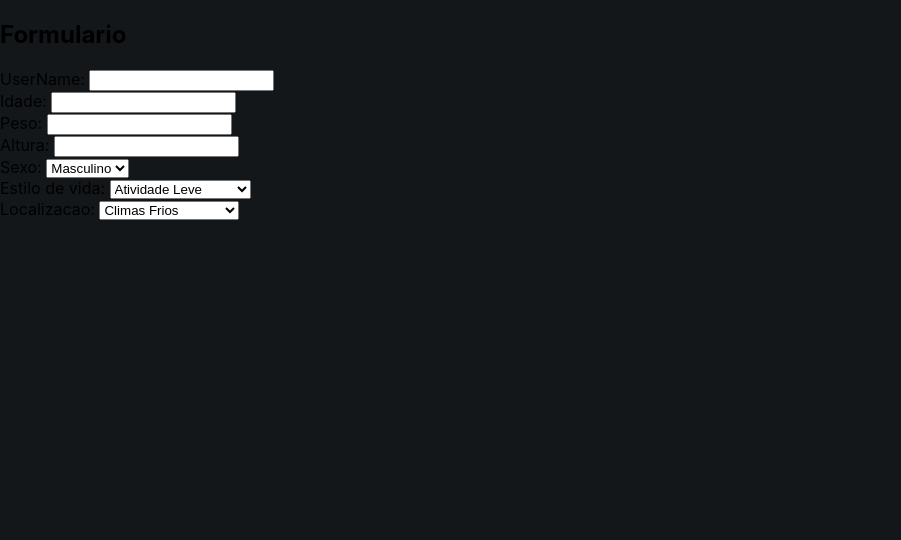
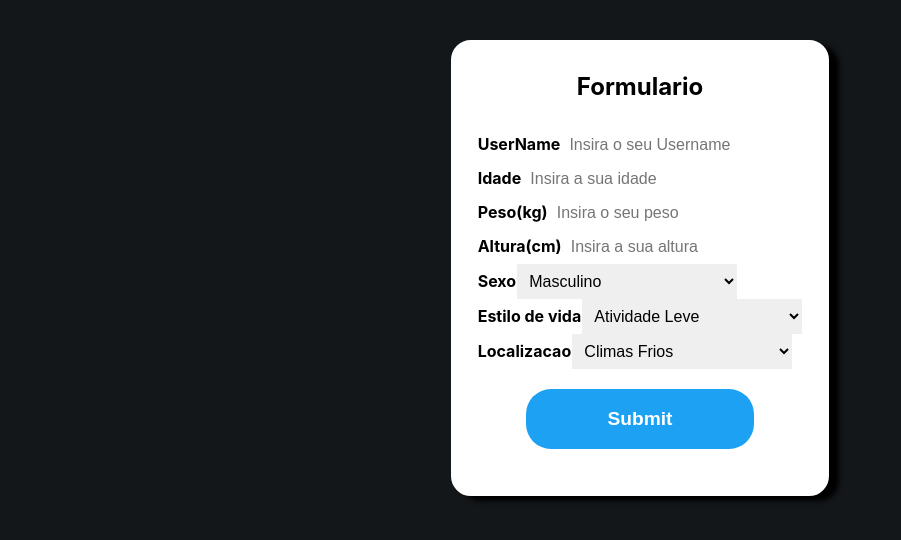
Before and after one commit to Berna1337/thirsty, a React (Create React App) app in the folder frontend/: page / in a window 1280 px wide. Shown: the top 540 px of the page, without its empty margins (0-901 px from the left). Built offline with nearby package versions, Linux system fonts and the light colour scheme.

Commit message:
UserDataUpdateCSS

```diff
--- a/frontend/src/components/Thirsty.module.css
+++ b/frontend/src/components/Thirsty.module.css
@@ -5,6 +5,11 @@ body{
     background: rgb(20,23,26);
 }
 
+.h2{
+    text-align: center;
+    margin-top: 5px;
+    padding-bottom: 7px;
+}
 .nodecor {
     text-decoration: none;
     color: rgb(29,161,242);
--- a/frontend/src/components/UserData.js
+++ b/frontend/src/components/UserData.js
@@ -1,4 +1,5 @@
-import {useState} from 'react'
+import React, { useState } from 'react';
+import styles from './Thirsty.module.css'
 
 export const Formulario = () => {
 const [userName, setUserName] = useState('')
@@ -10,72 +11,77 @@ const [estiloVida, setEstiloVida] = useState('')
 const [localizacao, setLocalizacao] = useState('')
 
     return (
-        <div>
-            <h2>Formulario</h2>
-            <form>
+    <form className={styles.form}>
+        <div className={styles.main}>
+            <h2 className={styles.h2}>Formulario</h2>
 
-            <label>UserName: </label>
+            <label className={styles.section}>UserName: </label>
             <input
+                placeholder="Insira o seu Username"
+                className={styles.input}
                 type = "text"
                 Required
-                maxLength={3}
                 onChange={(e) => setUserName(e.target.value)}
             />
             <br></br>
 
-            <label>Idade: </label>
+            <label className={styles.section}>Idade: </label>
             <input
+                placeholder="Insira a sua idade"
+                className={styles.input}
                 type = "number"
                 Required
                 onChange={(e) => setIdade(e.target.value)}
             />
             <br></br>
 
-            <label>Peso: </label>
+            <label className={styles.section}>Peso(kg): </label>
             <input
+                placeholder="Insira o seu peso"
+                className={styles.input}
                 type = "number"
                 Required
-                value = {setPeso}
                 onChange={(e) => setPeso(e.target.value)}
             />
             <br></br>
 
-            <label>Altura: </label>
+            <label className={styles.section}>Altura(cm): </label>
             <input
+                placeholder="Insira a sua altura"
+                className={styles.input}
                 type = "number"
                 Required
-                value = {setIdade}
                 onChange={(e) => setAltura(e.target.value)}
             />
             <br></br>
 
-            <lable>Sexo: </lable>
-            <select>
-                <option value= "masculino">Masculino</option>
-                <option value = 'femeninio'>Femenino</option>
+            <lable className={styles.section}>Sexo: </lable>
+            <select className={styles.input}>
+                <option value = "masculino" onChange={(e) => setSexo(e.target.value)}>Masculino</option>
+                <option value = 'femeninio' onChange={(e) => setSexo(e.target.value)}>Femenino</option>
             </select>
             <br></br>
 
-            <label>Estilo de vida: </label>
-            <select>
-                <option value= "leve">Atividade Leve</option>
-                <option value = 'moderada'>Atividade Moderada</option>
-                <option value = 'elevada'>Atividade Elevada</option>
-                <option value = 'intensa'>Atividade Intensa</option>
+            <label className={styles.section}>Estilo de vida: </label>
+            <select className={styles.input}>
+                <option value= "leve" onChange={(e) => setEstiloVida(e.target.value)}>Atividade Leve</option>
+                <option value = 'moderada' onChange={(e) => setEstiloVida(e.target.value)}>Atividade Moderada</option>
+                <option value = 'elevada' onChange={(e) => setEstiloVida(e.target.value)}>Atividade Elevada</option>
+                <option value = 'intensa' onChange={(e) => setEstiloVida(e.target.value)}>Atividade Intensa</option>
             </select>
             <br></br>
 
-            <label>Localizacao: </label>
-            <select>
-                <option value= "humido">Climas Frios</option>
-                <option value = 'quente'>Climas Temperados</option>
-                <option value = 'quente'>Climas Quentes</option>
+            <label className={styles.section}>Localizacao: </label>
+            <select className={styles.input}>
+                <option value= "humido" onChange={(e) => setLocalizacao(e.target.value)}>Climas Frios</option>
+                <option value = 'quente' onChange={(e) => setLocalizacao(e.target.value)}>Climas Temperados</option>
+                <option value = 'quente' onChange={(e) => setLocalizacao(e.target.value)}>Climas Quentes</option>
             </select>
             <br></br>
 
-            <p></p>
-            </form>
+            <button className={styles.submit}>Submit</button>
         </div>
+    </form>
     )
 }
 
```
